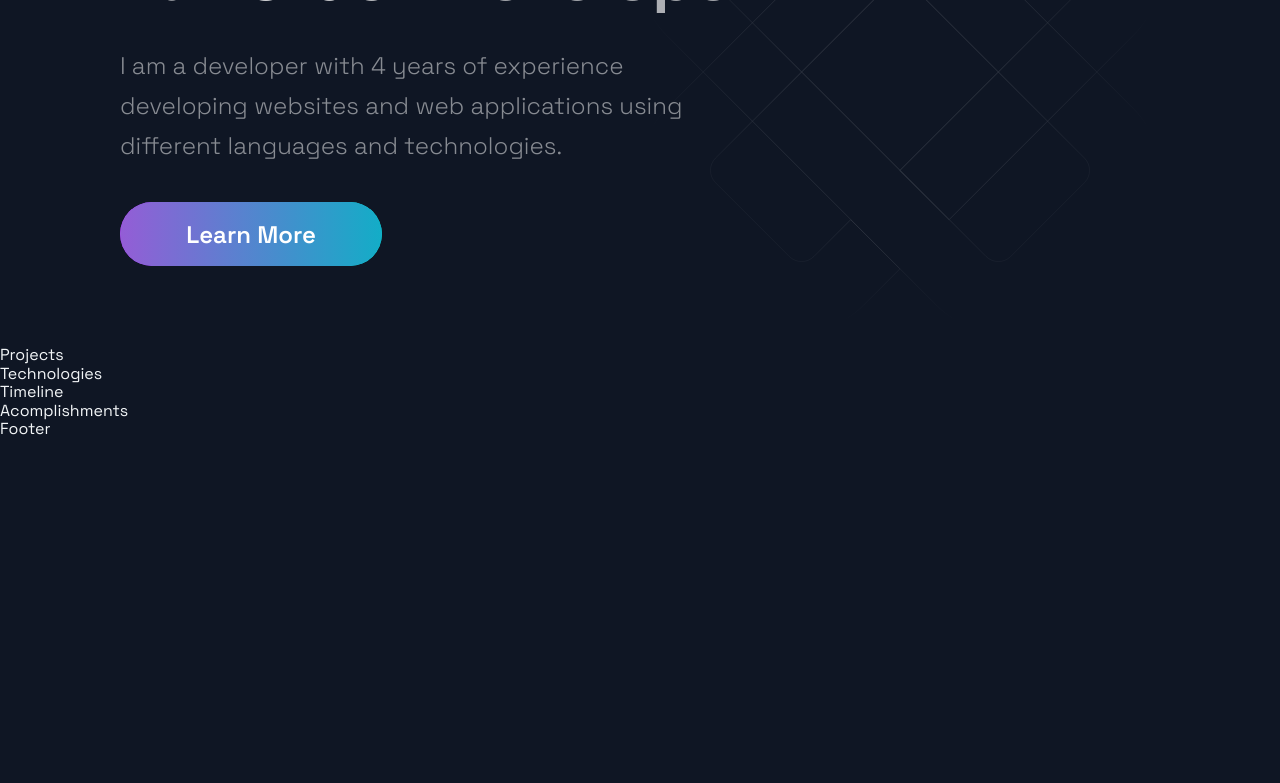
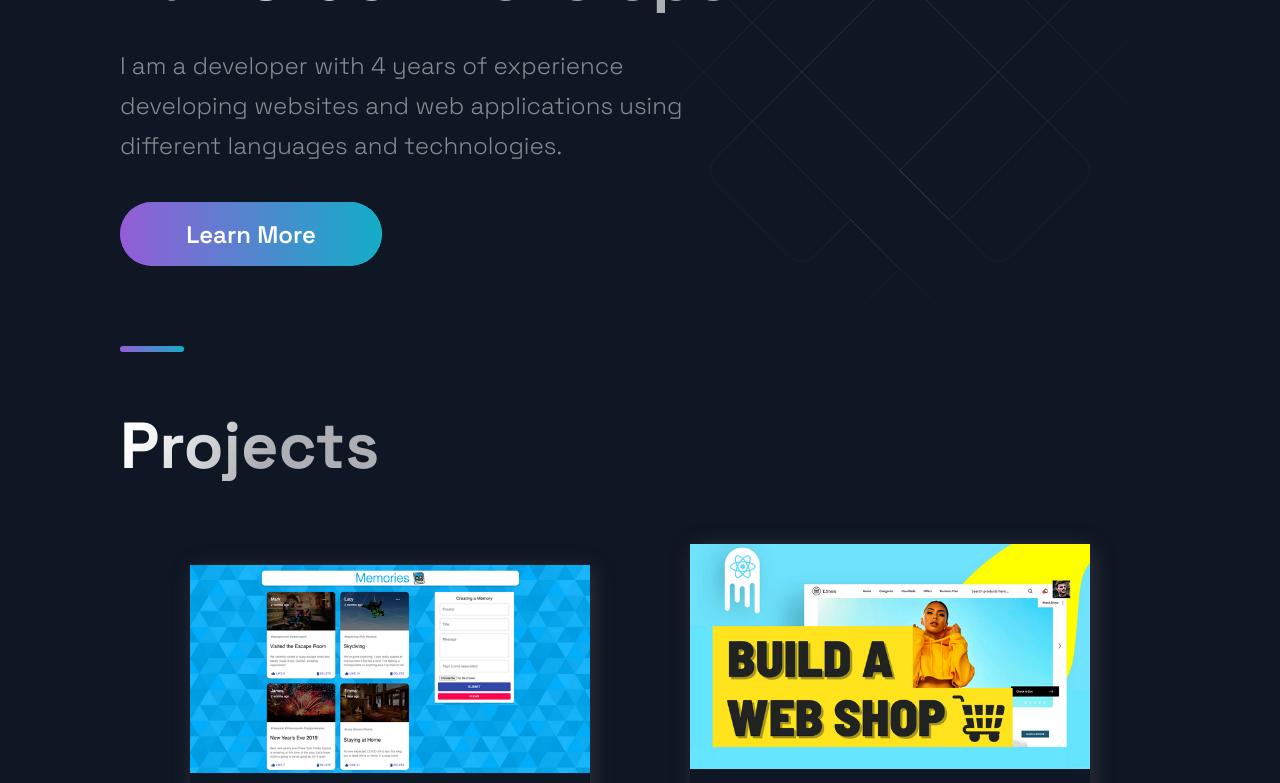
Before and after one commit to krdev0/portfolio, a Next.js app: page / in a window 1280 px wide. Shown: the part 300-1083 px from the top of the page. Before the commit the page ends 800 px from the top, so only its background shows below. Built offline with nearby package versions, Linux system fonts and the light colour scheme.

Commit message:
projects component

```diff
--- a/src/components/Projects/Projects.js
+++ b/src/components/Projects/Projects.js
@@ -5,9 +5,33 @@
 import { projects } from '../../constants/constants';
 
 const Projects = () => (
-  <div>
-    Projects
-  </div>
+  <Section nopadding id="projects">
+    <SectionDivider />
+    <SectionTitle main>Projects</SectionTitle>
+    <GridContainer>
+      {projects.map(({ id, image, title, description, tags, source, visit }) => (
+        <BlogCard key={id}>
+          <Img src={image} />
+          <TitleContent>
+            <HeaderThree title>{title}</HeaderThree>
+            <Hr />
+          </TitleContent>
+          <CardInfo>{description}</CardInfo>
+          <div>
+            <TitleContent>Stack</TitleContent>
+            <TagList>
+              {tags.map((tag, i) => (
+                <Tag key={i}>{tag}</Tag>
+              ))}
+            </TagList>
+          </div>
+          <UtilityList>
+            <ExternalLinks href={visit}>Code</ExternalLinks>
+          </UtilityList>
+        </BlogCard>
+      ))}
+    </GridContainer>
+  </Section >
 );
 
 export default Projects;
--- a/src/constants/constants.js
+++ b/src/constants/constants.js
@@ -1,6 +1,6 @@
 export const projects = [
   {
-    title: 'MERN Memories',
+    title: 'Woocommerce Store',
     description: "Using React, Node.js, Express & MongoDB you'll learn how to build a Full Stack MERN Application - from start to finish. The App is called Memories and it is a simple social media app that allows users to post interesting events that happened in their lives.",
       image: '/images/1.png',
       tags: ['Mongo', 'Express', 'React', 'Node'],
@@ -9,7 +9,7 @@
     id: 0,
   },
   {
-    title: 'E-Commerce',
+    title: 'Pizza shop',
     description:"While building it you're going to learn many advanced React & JavaScript topics, as well as how to use Stripe for card transactions. On top of that, at the end of the video, you will have this unique and complex webshop app that you will be able to add to your portfolio. And trust me, e-commerce applications are impressive.",
     image: '/images/2.png',
     tags: ['React', 'JavaScript'],
@@ -18,7 +18,7 @@
     id: 1,
   },
   {
-    title: 'WebRTC App',
+    title: 'REST api',
     description: "This is a code repository for the corresponding YouTube video. In this tutorial, we're going to build and deploy a React Video Chat Application using WebRTC.",
       image: '/images/3.jpg',
       tags: ['React', 'WebRTC'],
@@ -27,7 +27,7 @@
     id: 2,
   },
   {
-    title: 'Unichat',
+    title: 'Something something',
     description: "This is a code repository for the corresponding video tutorial. In this video, we will create a full Realtime Chat Application",
     image: '/images/4.jpg',
     tags: ['React', 'ChatEngine', 'Firebase'],
```
